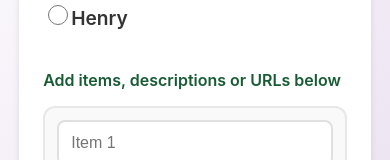
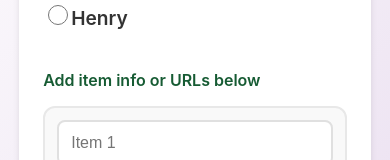
Before and after one commit to fkaltman/vue-wishlist-app, a Vue app: page / in a window 390 px wide. Shown: the part 299-459 px from the top of the page. Built offline with nearby package versions, Linux system fonts and the light colour scheme; a web font is replaced by a local one.

Commit message:
fix: update add-items-blurb to fit on one line on mobile

```diff
--- a/src/components/WishlistForm.vue
+++ b/src/components/WishlistForm.vue
@@ -118,7 +118,7 @@ const submitWishlist = async () => {
       </div>
 
       <div class="wishlist-section">
-        <h3 class="add-items-blurb">Add items, descriptions or URLs below</h3>
+        <h3 class="add-items-blurb">Add item info or URLs below</h3>
         <div v-for="(wishItem, index) in wishlistItems" :key="index" class="wishlist-item">
           <div class="item-content">
             <input
```
